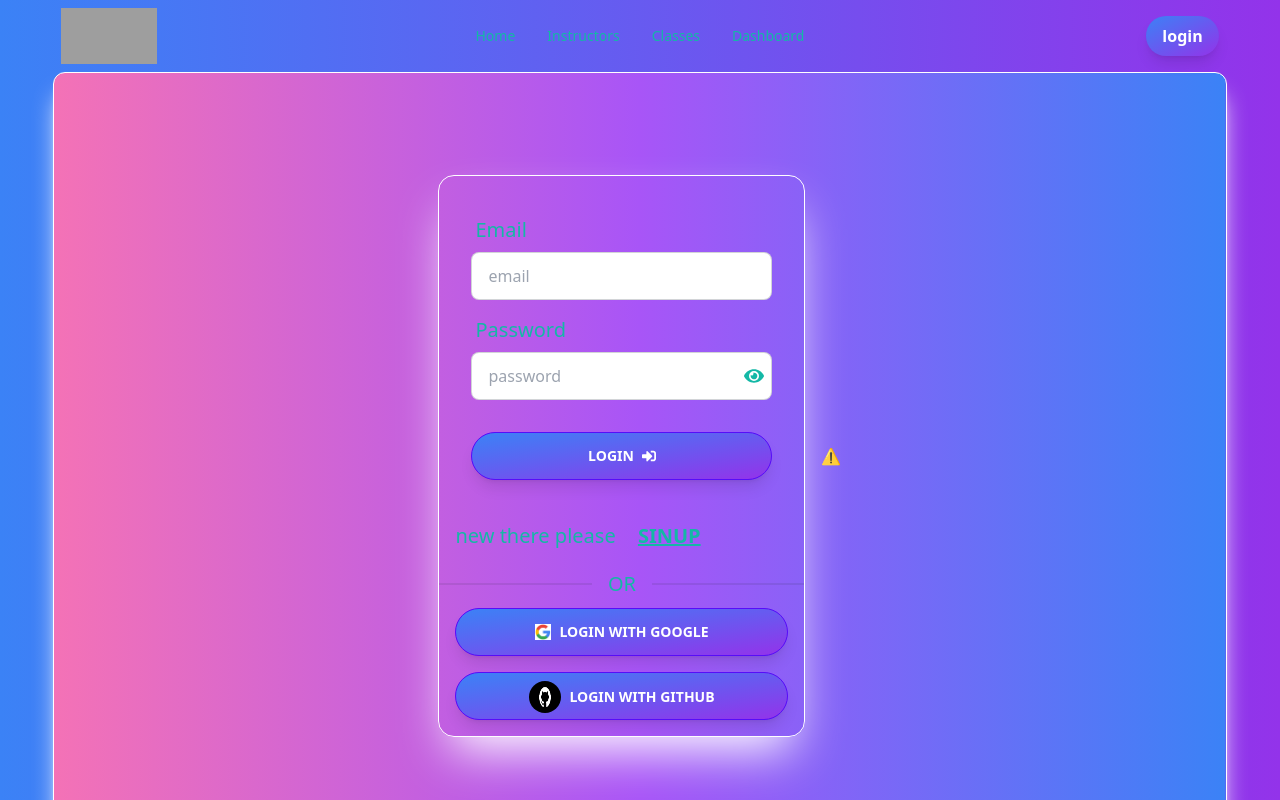
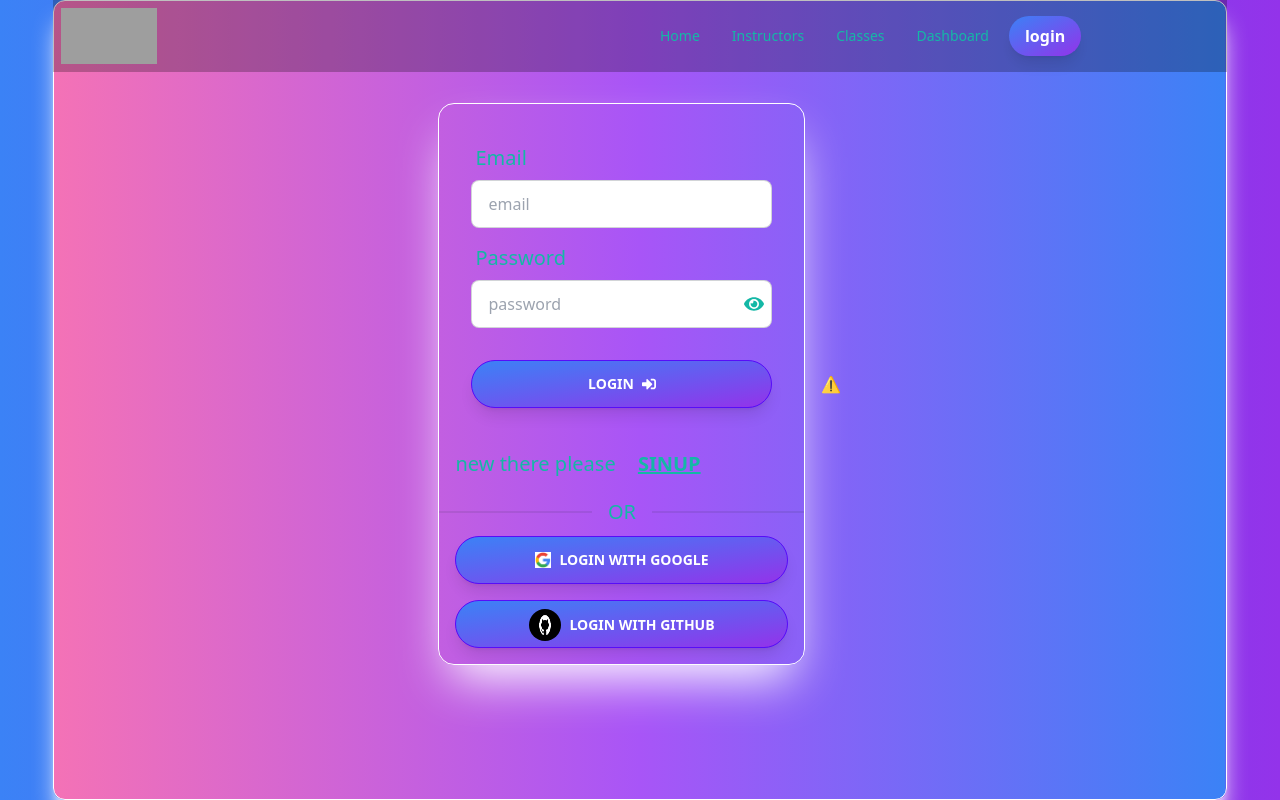
Before and after one commit to Suhanur-Rohoman-Sumon-github/mosko-shakib, a React (Vite) app: page /login in a window 1280 px wide. Shown: the top 800 px of the page. Built offline with nearby package versions, Linux system fonts and the light colour scheme; no server answers; grey boxes are pictures that could not be loaded.

Commit message:
user profile added in the navbar

```diff
--- a/package.json
+++ b/package.json
@@ -23,6 +23,7 @@
     "react-icons": "^4.9.0",
     "react-router-dom": "^6.11.2",
     "sort-by": "^1.2.0",
+    "sweetalert2": "^11.7.12",
     "swiper": "^9.3.2"
   },
   "devDependencies": {
--- a/src/pages/home/banner/Banner.jsx
+++ b/src/pages/home/banner/Banner.jsx
@@ -23,7 +23,7 @@ const Banner = () => {
                 modules={[Autoplay, Pagination, Navigation]}
                 className="mySwiper "
             >
-                <SwiperSlide className="h-screen py-24 card-background">
+                <SwiperSlide className="h-screen  py-44 card-background">
                     <div className=" md:flex items-center md:mt-32">
                         <div className="md:mx-auto md:w-[50%]">
                             <h1 className="mb-5 text-5xl font-bold text-primary">Master the Art of Batting</h1>
@@ -53,7 +53,7 @@ const Banner = () => {
                         </div>
                     </div>
                 </SwiperSlide>
-                <SwiperSlide className="h-screen py-24 card-background">
+                <SwiperSlide className="h-screen py-44  card-background">
                     <div className=" md:flex items-center md:mt-32">
                         <div className="md:mx-auto md:w-[50%]">
                             <h1 className="mb-5 text-5xl font-bold text-primary">All-Round Excellence in Cricket Skills</h1>
@@ -83,7 +83,7 @@ const Banner = () => {
                         </div>
                     </div>
                 </SwiperSlide>
-                <SwiperSlide className="h-screen py-24 card-background">
+                <SwiperSlide className="h-screen py-44  card-background">
                     <div className=" md:flex items-center  md:mt-32">
                         <div className="md:mx-auto md:w-[50%]">
                             <h1 className="mb-5 text-5xl font-bold text-primary">Become a Defensive Wall in Fielding</h1>
@@ -113,7 +113,7 @@ const Banner = () => {
                         </div>
                     </div>
                 </SwiperSlide>
-                <SwiperSlide className="h-screen py-24 card-background">
+                <SwiperSlide className="h-screen py-44  card-background">
                     <div className=" md:flex items-center  md:mt-32">
                         <div className="md:mx-auto md:w-[50%]">
                             <h1 className="mb-5 text-5xl font-bold text-primary">Unleash Your Bowling Potential</h1>
--- a/src/pages/login-and-sinups/login/Login.jsx
+++ b/src/pages/login-and-sinups/login/Login.jsx
@@ -5,6 +5,8 @@ import { useForm } from "react-hook-form";
 import { useState } from "react";
 import useContexts from "../../../hook/useContexts";
 import { useNavigate } from "react-router-dom";
+import Swal from 'sweetalert2'
+
 const Login = () => {
     const { register, handleSubmit, formState: { errors } } = useForm();
     const [showPassword, setShowPassword] = useState(false);
@@ -16,7 +18,9 @@ const Login = () => {
         handleLogin(email,password)
         .then(result=>{
             console.log(result.user)
+            Swal.fire('user login success full')
             navigat('/')
+
         })
         .catch(err=>console.error(err))
     };
--- a/src/pages/shered/navbar/Navbar.jsx
+++ b/src/pages/shered/navbar/Navbar.jsx
@@ -1,15 +1,21 @@
 import { Link } from "react-router-dom";
+import useContexts from "../../../hook/useContexts";
+
 
 
 const Navbar = () => {
+    const { user, handleLogout } = useContexts()
     const navItem = <>
         <li><Link to={'/'}>Home</Link></li>
         <li><Link to={'/contact'}>Instructors</Link></li>
         <li><Link to={'/menu'}>Classes</Link></li>
         <li><Link to={'/menu'}>Dashboard </Link></li>
     </>
+    const handaleLogouts = () => {
+        handleLogout()
+    }
     return (
-        <div className="navbar ">
+        <div className="navbar bg-black bg-opacity-25 w-7/12 lg:w-11/12 text-white fixed z-10 ">
             <div className="navbar-start">
                 <div className="dropdown">
                     <label tabIndex={0} className="btn btn-ghost lg:hidden">
@@ -28,8 +34,26 @@ const Navbar = () => {
                     {navItem}
                 </ul>
             </div>
-            <div className="navbar-end">
-               <Link to={'/login'}> <button className="btn-primary"> login</button></Link>
+            <div className="">
+                {!user && <Link to={'/login'}> <button className="btn-primary"> login</button></Link>}
+                {user &&
+                    <div className="dropdown ml-24 ">
+                        <label tabIndex={0} className="btn btn-ghost btn-circle avatar">
+                            <div className="w-10 rounded-full">
+                                <img src={user?.photoURL} />
+                            </div>
+                        </label>
+                        <ul tabIndex={0} className="mt-3 p-2 shadow menu menu-sm dropdown-content  rounded-box w-52">
+                            <li>
+                                <a className="justify-between">
+                                    Profile
+                                    <span className="badge">New</span>
+                                </a>
+                            </li>
+                            <li><a>Settings</a></li>
+                            {user && <Link to={'/'}> <button onClick={handaleLogouts} className="btn-primary w-full"> logout</button></Link>}
+                        </ul>
+                    </div>}
             </div>
         </div>
     );
```
Also changed, not shown: 1 other file (tests, documents, lock files or other folders).
